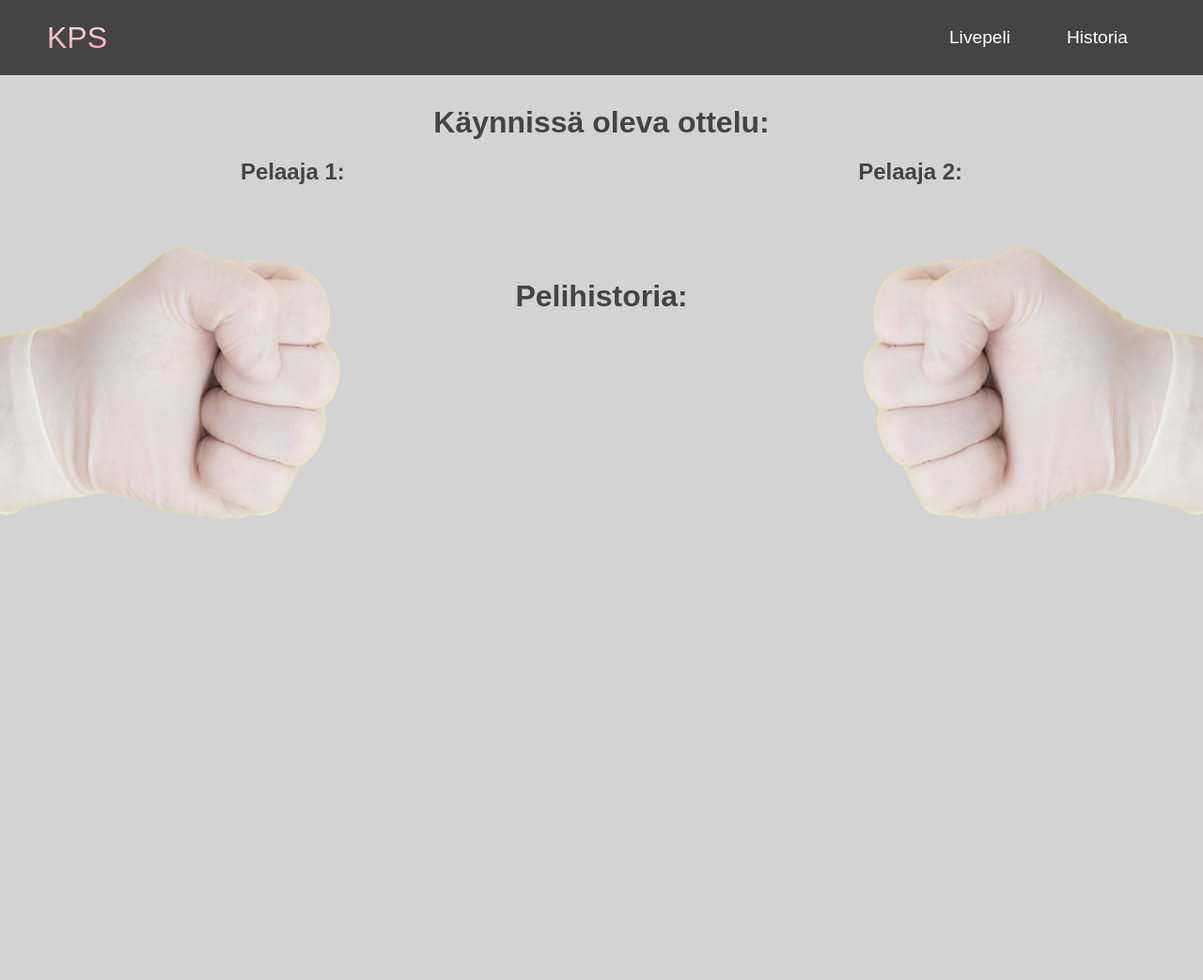
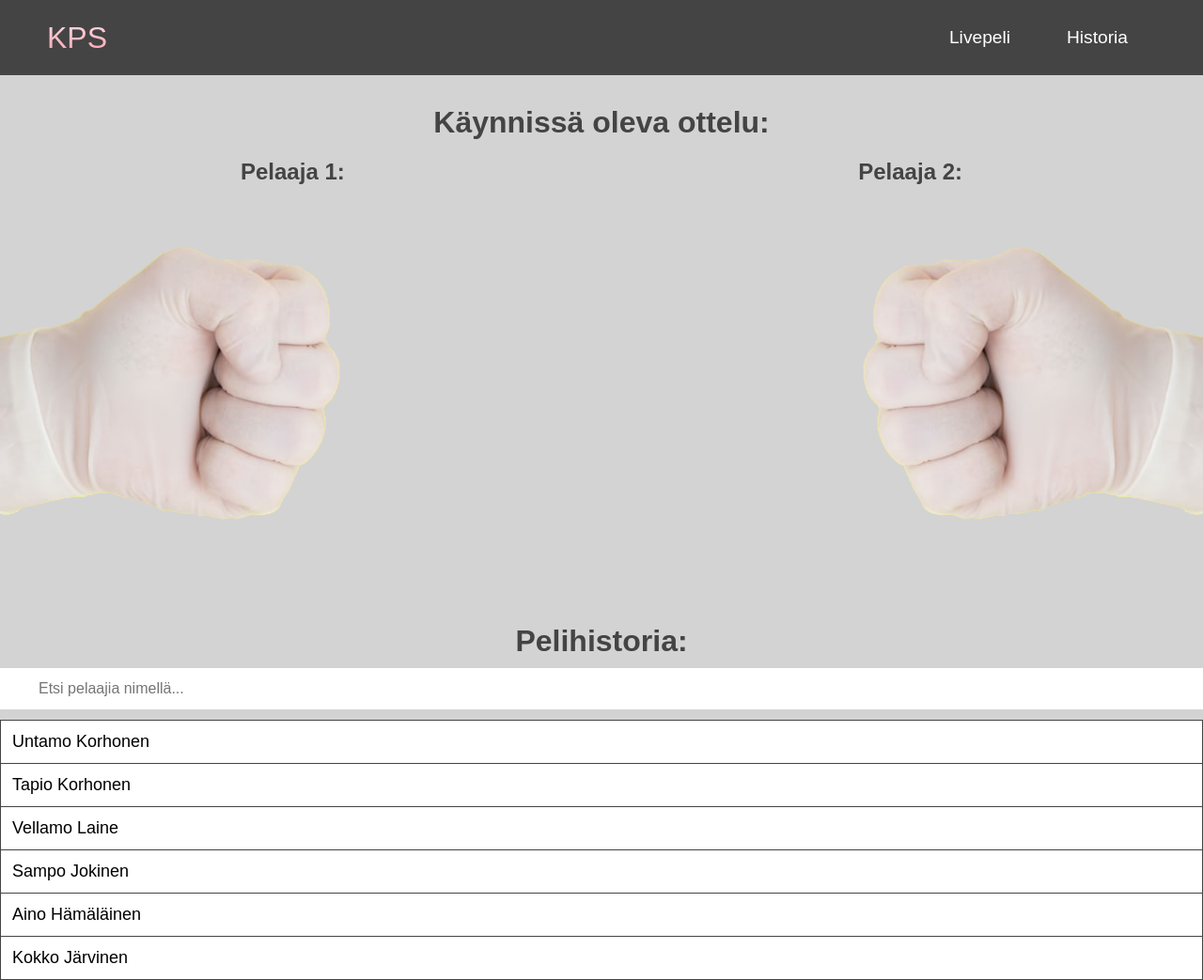
Before and after one commit to Luukalindgren/KPS_Nettisivu, a plain HTML site: page index.html in a window 1280 px wide. Shown: the whole page at 94% size. Before the commit the page ends 800 px from the top, so only its background shows below. Drawn offline with Linux system fonts and the light colour scheme; no server answers.

Commit message:
hakupalkki historialle tehty

```diff
--- a/index.html
+++ b/index.html
@@ -27,12 +27,13 @@
         </div>
     </nav>
 
+    <!--Live game-->
     <div style="text-align: center; margin-top: 2em;">
-        <h1 style="color: rgb(68, 68, 68);">Käynnissä oleva ottelu:</h1></div>
+        <h1>Käynnissä oleva ottelu:</h1></div>
     <div style="float: left; margin-top: 20px; margin-left: 20%;">
-        <h2 style="color: rgb(68, 68, 68);">Pelaaja 1:</h2></div>
+        <h2>Pelaaja 1:</h2></div>
     <div style="float: right; margin-top: 20px; margin-right: 20%;">
-        <h2 style="color: rgb(68, 68, 68)">Pelaaja 2:</h2></div>
+        <h2>Pelaaja 2:</h2></div>
 
     <br style="clear:both" />
 
@@ -47,12 +48,31 @@
         alt="Kivi oikealta"
         width="450"></div>
 
+    <br style="clear:both" />
 
-    <div style="text-align: center; margin-top: 100px;">
-        <h1 style="color: rgb(68, 68, 68)">Pelihistoria:</h1></div>
+    <!--Game history-->
+    <div style="text-align: center; margin-top: 20px; margin-bottom: 10px;">
+        <h1>Pelihistoria:</h1></div>
+
+    <input type="text"
+        id="searchBar"
+        onkeyup="search()"
+        placeholder="Etsi pelaajia nimellä...">
+
+    <br style="clear:both" />
+
+    <ul id="listaPeleistä">
+        <li><a>Untamo Korhonen</a></li>
+        <li><a>Tapio Korhonen</a></li>
+        <li><a>Vellamo Laine</a></li>
+        <li><a>Sampo Jokinen</a></li>
+        <li><a>Aino Hämäläinen</a></li>
+        <li><a>Kokko Järvinen</a></li>
+    </ul>
 
     <script>
 
+        //Fetch data from API function
         const history_api = "https://bad-api-assignment.reaktor.com/rps/history"
         const livegame_api = "https://bad-api-assignment.reaktor.com/rps/live"
 
@@ -61,6 +81,27 @@
             const data = await response.json();
             console.log(data);
         }
+
+        //Searchbar function
+        function search() {
+            var input, filter, ul, li, a, i, txtValue;
+            input = document.getElementById('searchBar');
+            filter = input.value.toUpperCase();
+            ul = document.getElementById("listaPeleistä");
+            li = ul.getElementsByTagName('li');
+
+            //Iterate through list, hide those who don't match the search
+            for (i=0; i<li.length;i++) {
+                a = li[i].getElementsByTagName("a")[0];
+                txtValue = a.textContent || a.innerText;
+                if (txtValue.toLocaleUpperCase().indexOf(filter) > -1) {
+                    li[i].style.display = "";
+                } else {
+                    li[i].style.display = "none";
+                }
+            }
+        }
+
         getData(history_api);
 
     </script>
--- a/styles.css
+++ b/styles.css
@@ -78,3 +78,35 @@
   color: white;
   transition: all 0.1s ease;
 }
+
+h1 {
+  color: rgb(68, 68, 68);
+}
+
+h2 {
+  color: rgb(68, 68, 68);
+}
+
+#searchBar {
+  width: 100%;
+  font-size: 16px;
+  padding: 12px 20px 12px 40px;
+  border: 1px solid white;
+  margin-bottom: 12px;
+}
+
+#listaPeleistä {
+  list-style-type: none;
+  padding: 0;
+  margin: 0;
+}
+
+#listaPeleistä li a {
+  border: 1px solid rgb(68, 68, 68);
+  margin-top: -1px;
+  background-color: white;
+  padding: 12px;
+  text-decoration: none;
+  font-size: 18px;
+  display: block;
+}
```
Also changed, not shown: app.js (deleted, +0 -9 lines).
